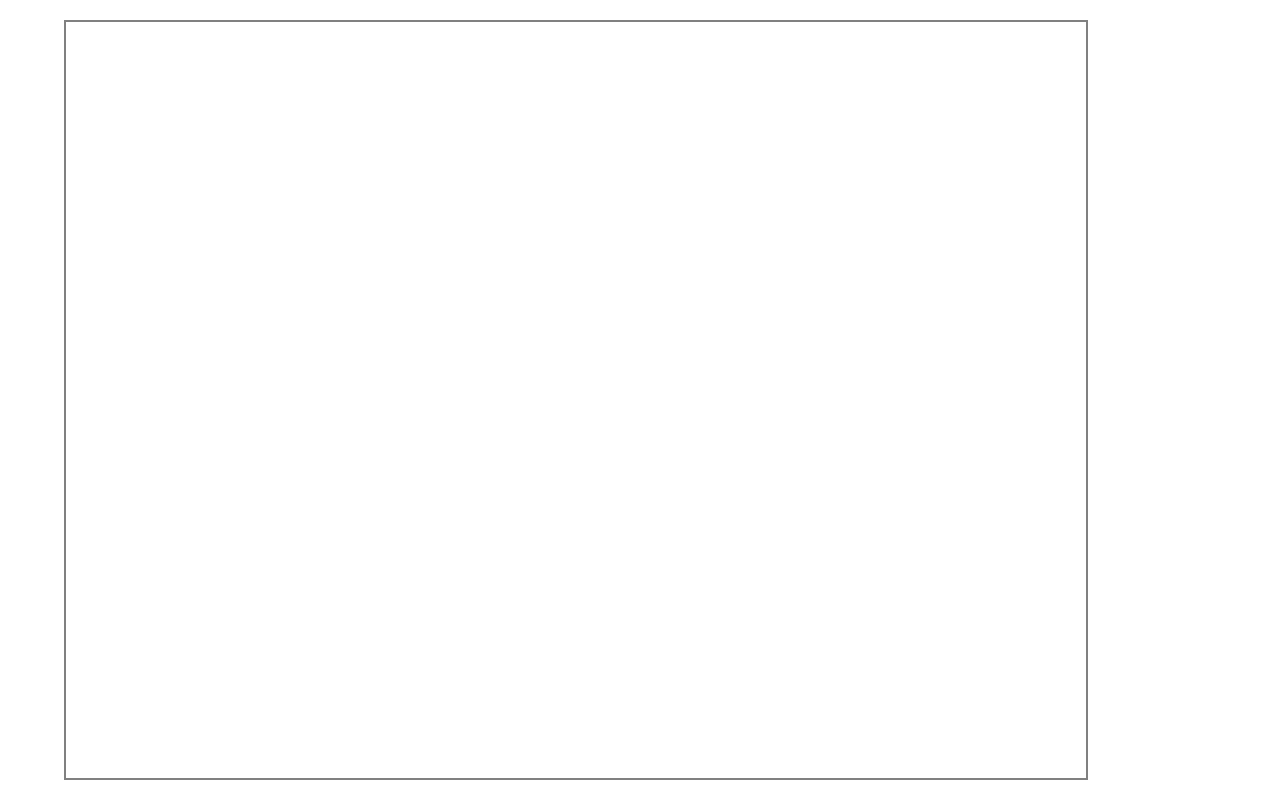
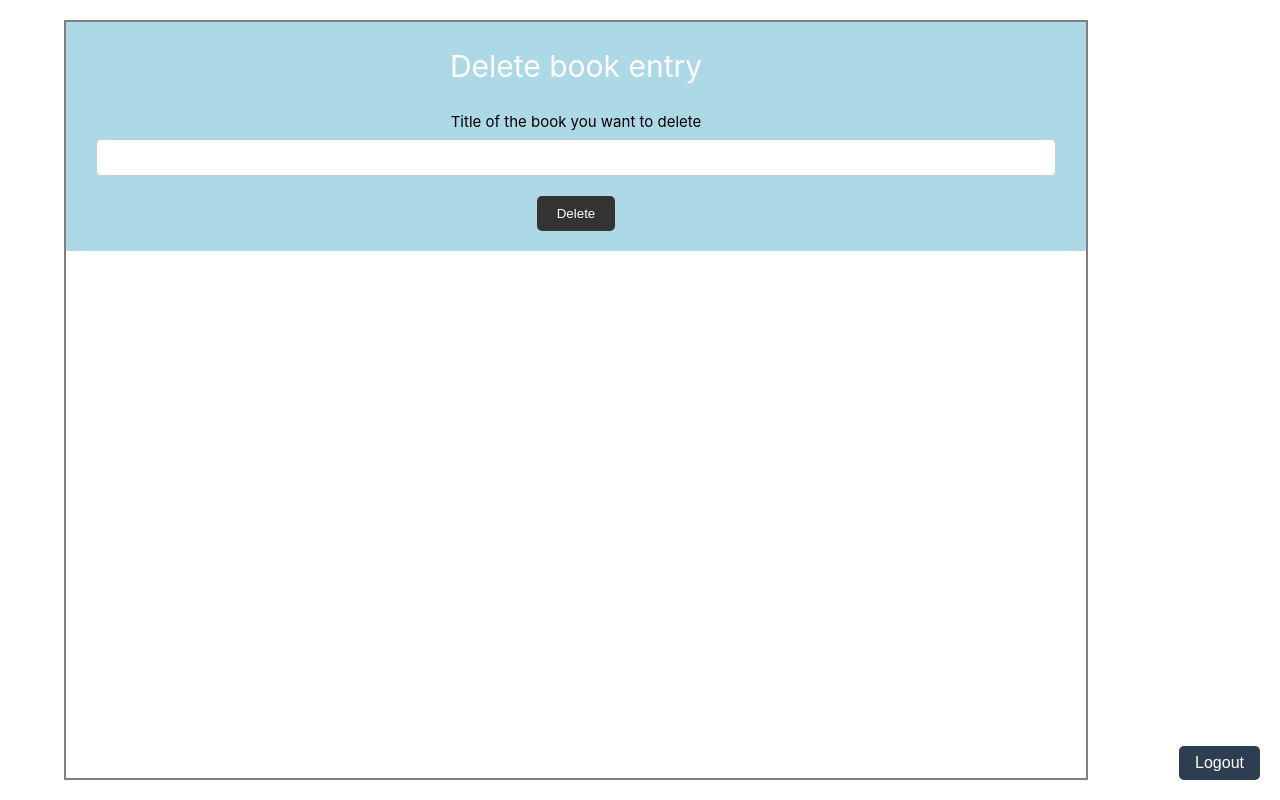
Before and after one commit to ivanaorz/examensarbeteFrontend, a Vue app in the folder frontend-vue-project/: page /delete-book in a window 1280 px wide. Before the commit this address had no page. Built offline with nearby package versions, Linux system fonts and the light colour scheme.

Commit message:
Created delete book entry view

```diff
--- a/frontend-vue-project/src/router/index.ts
+++ b/frontend-vue-project/src/router/index.ts
@@ -6,7 +6,7 @@ import PersonalPageView from '../views/PersonalPageView.vue';
 import CreateBookView from '../views/CreateBookView.vue';
 import SeeBooksView from '../views/SeeBooksView.vue';
 import UpdateBookView from '../views/UpdateBookView.vue';
-// import DeleteBookView from '../views/DeleteBookView.vue';
+import DeleteBookView from '../views/DeleteBookView.vue';
 
 const router = createRouter({
   history: createWebHistory(import.meta.env.BASE_URL),
@@ -33,7 +33,7 @@ const router = createRouter({
     },
 
     {
-      path: '/create',
+      path: '/create-book',
       name: 'CreateBookEntry',
       component: CreateBookView
     },
@@ -47,11 +47,11 @@ const router = createRouter({
       name: 'UpdateBookEntry',
       component: UpdateBookView
     },
-    // {
-    //   path: '/delete',
-    //   name: 'DeleteBookEntry',
-    //   component: DeleteBookView
-    // }
+    {
+      path: '/delete-book',
+      name: 'DeleteBookEntry',
+      component: DeleteBookView
+    }
 
   ]
 })
--- /dev/null
+++ b/frontend-vue-project/src/views/DeleteBookView.vue
@@ -0,0 +1,96 @@
+<template>
+    <div class="delete-book-view">
+      <LogoutButton class="logout-button" />
+      <h1>Delete book entry</h1>
+      <form @submit.prevent="deleteBook">
+        <label for="title">Title of the book you want to delete</label>
+        <input v-model="title" id="title" type="text" required />
+        <button type="submit">Delete</button>
+      </form>
+      <div v-if="message" class="message">{{ message }}</div>
+    </div>
+  </template>
+
+  <script lang="ts">
+  import { defineComponent, ref } from 'vue';
+  import BookService from '../service/bookService';
+  import LogoutButton from '../components/LogoutButton.vue';
+
+  export default defineComponent({
+    name: 'DeleteBookView',
+    components: {
+      LogoutButton
+    },
+    setup() {
+      const title = ref('');
+      const message = ref('');
+
+      const deleteBook = async () => {
+        try {
+          const responseMessage = await BookService.deleteBook(title.value);
+          message.value = responseMessage;
+          title.value = '';
+        } catch (error) {
+          message.value = (error as Error).message;
+        }
+      };
+
+      return {
+        title,
+        message,
+        deleteBook
+      };
+    }
+  });
+  </script>
+
+  <style scoped>
+  .delete-book-view {
+    text-align: center;
+    padding: 20px;
+    background-color: #add8e6;
+  }
+
+  h1 {
+    color: white;
+    margin-bottom: 20px;
+  }
+
+  label {
+    display: block;
+    margin: 10px 0 5px;
+    color: black;
+  }
+
+  input {
+    width: calc(100% - 20px);
+    padding: 10px;
+    margin-bottom: 20px;
+    border: 1px solid #ccc;
+    border-radius: 5px;
+  }
+
+  button {
+    padding: 10px 20px;
+    background-color: #333;
+    color: white;
+    border: none;
+    border-radius: 5px;
+    cursor: pointer;
+  }
+
+  button:hover {
+    background-color: #555;
+  }
+
+  .message {
+    color: red;
+    margin-top: 20px;
+  }
+
+  .logout-button {
+    position: absolute;
+    bottom: 20px;
+    right: 20px;
+  }
+  </style>
```
